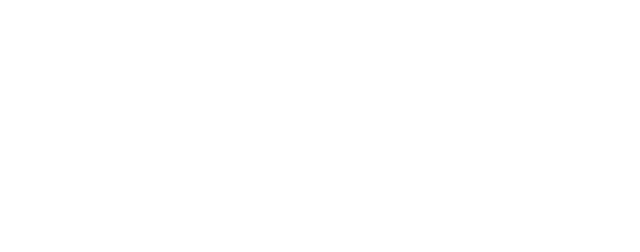
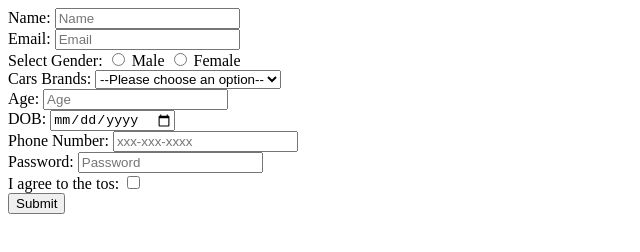
Before and after one commit to acciojob/signup-form-car-Siddhesh-Mali, a website: page main.html in a window 1280 px wide. Shown: the whole page, without its empty margins (0-640 px from the left). Drawn offline with Linux system fonts and the light colour scheme.

Commit message:
created a submission

```diff
--- a/main.html
+++ b/main.html
@@ -8,7 +8,49 @@
 
 <body>
 	<!-- the entire body must be written by student -->
-    <script type="text/javascript" src="./script.js">
+
+<form action="post">
+
+        <label for="name">Name:</label>
+        <input id="name" type="text" placeholder="Name" required>
+<br>
+        <label for="email">Email:</label>
+        <input id="email" type="email" placeholder="Email" required>
+<br>
+
+        <label >Select Gender</label>:
+        <input name="gender" id="gender_m" type="radio" required> <label for="gender_m">Male</label>
+        <input name="gender" id="gender_f" type="radio" required> <label for="gender_f">Female</label>
+<br>
+        <label for="cars">Cars Brands:</label>
+        <select name="cars" id="cars"  required>
+            <option >--Please choose an option--</option>
+            <option >BMW</option>
+            <option >Mercedes</option>
+            <option >jaguar</option>
+            <option >audi</option>
+        </select>
+<br>
+        <label for="age">Age:</label>
+        <input type="number" name="age" id="age" placeholder="Age">
+<br>
+        <label for="dob">DOB:</label>
+        <input type="date" name="dob" id="dob">
+<br>
+        <label for="tel">Phone Number:</label>
+        <input type="tel" name="tel" id="tel" placeholder="xxx-xxx-xxxx">
+<br>
+        <label for="password">Password:</label>
+        <input type="password" name="password" id="password" placeholder="Password" required>
+<br>
+        <label for="tos">I agree to the tos:</label>
+        <input type="checkbox" name="tos" id="tos" required>
+<br>
+        <button type="submit">Submit</button>
+
+    </form>
+
+	<script type="text/javascript" src="./script.js">
 </script>
 
 </body>
```
